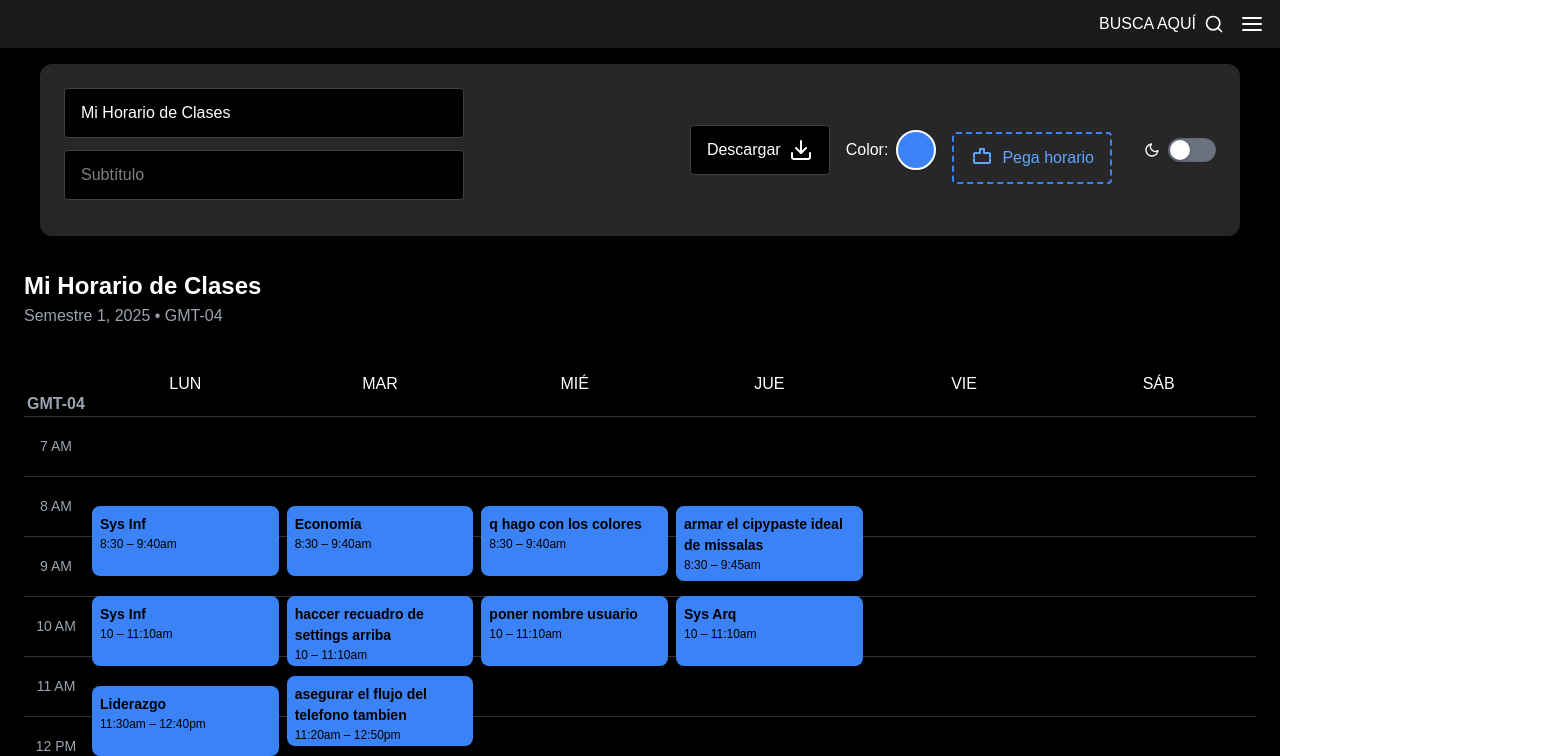
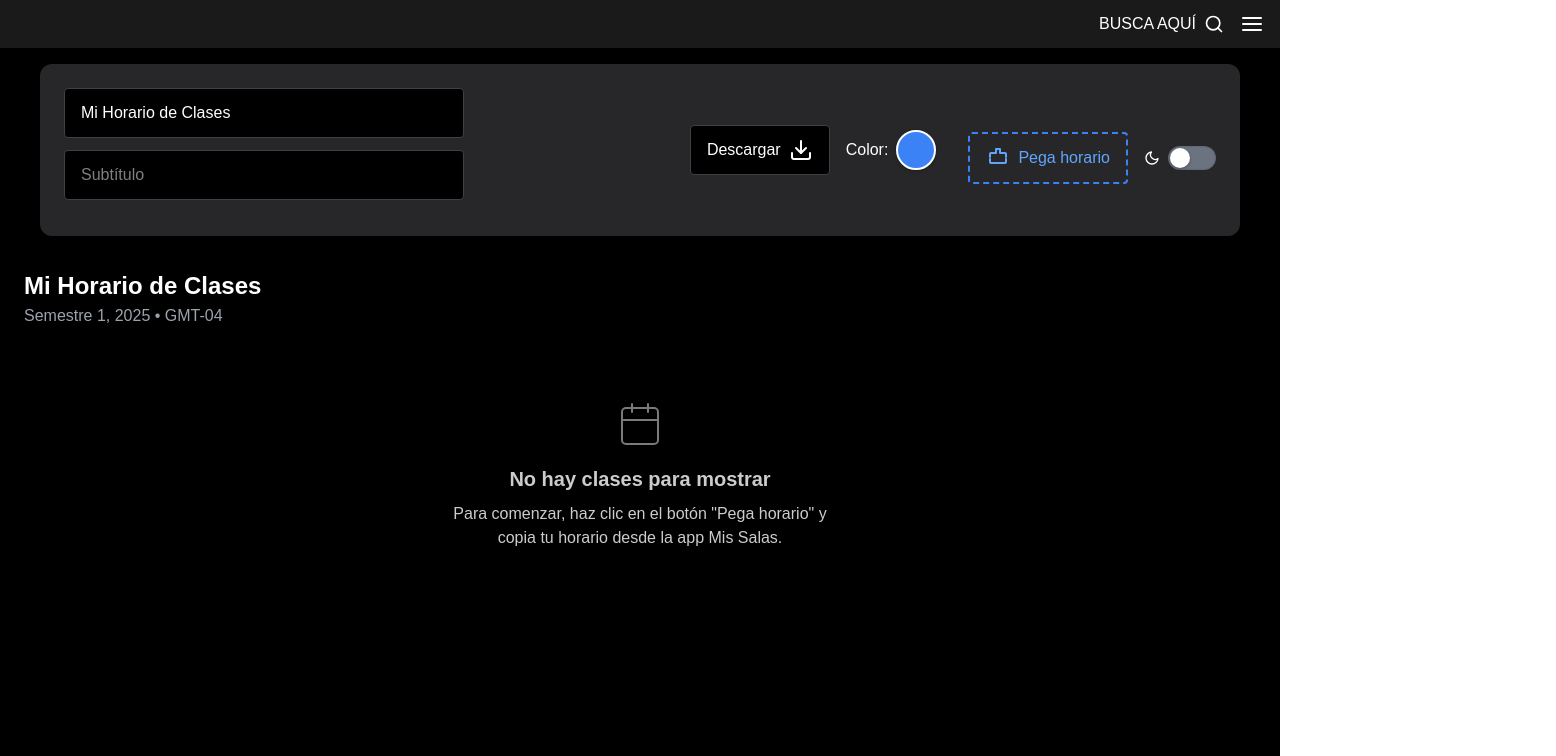
Before and after one commit to g-guevara/classkit, a Next.js app: page /nice-calendar in a window 1280 px wide. Shown: the top 756 px of the page, 1556 px wide, since content can reach past the window. Built offline with nearby package versions, Linux system fonts and the light colour scheme.

Commit message:
listo!!! nicecalendar

```diff
--- a/src/app/nice-calendar/NiceCalendar.tsx
+++ b/src/app/nice-calendar/NiceCalendar.tsx
@@ -109,13 +109,16 @@ export const NiceCalendar = ({
   const pasteScheduleButtonStyle = {
     display: "flex",
     alignItems: "center",
+    justifyContent: "center",
     border: "2px dashed #3B82F6",
     borderRadius: "0.25rem",
     padding: "0.75rem 1rem",
     color: "#60a5fa",
     cursor: "pointer",
-    marginTop: "1rem",
-    marginRight: "1rem"
+    backgroundColor: "transparent",
+    outline: "none",
+    position: "relative" as const,
+    zIndex: 2
   };
 
   const toggleSwitchStyle = {
@@ -192,6 +195,7 @@ export const NiceCalendar = ({
             <button
               onClick={handleDownload}
               style={buttonStyle}
+              type="button"
             >
               Descargar
               <svg xmlns="http://www.w3.org/2000/svg" width="24" height="24" viewBox="0 0 24 24" fill="none" stroke="currentColor" strokeWidth="2" strokeLinecap="round" strokeLinejoin="round" style={{ marginLeft: "0.5rem" }}>
@@ -209,7 +213,8 @@ export const NiceCalendar = ({
                   backgroundColor: selectedColor,
                   display: "flex",
                   justifyContent: "center",
-                  alignItems: "center"
+                  alignItems: "center",
+                  position: "relative"
                 }}
               >
                 <input
@@ -222,15 +227,20 @@ export const NiceCalendar = ({
                     width: "100%",
                     height: "100%",
                     cursor: "pointer",
+                    zIndex: 1
                   }}
+                  aria-label="Selector de color"
                 />
               </div>
             </div>
 
-            {/* Paste schedule button */}
+            <div style={{ marginLeft: "1rem", marginTop:"1rem" }}>
+              {/* Paste schedule button in its own container */}
               <button
                 onClick={handleOpenPasteModal}
                 style={pasteScheduleButtonStyle}
+                type="button"
+                aria-label="Pegar horario"
               >
                 <svg xmlns="http://www.w3.org/2000/svg" width="24" height="24" viewBox="0 0 24 24" fill="none" stroke="currentColor" strokeWidth="2" strokeLinecap="round" strokeLinejoin="round" style={{ marginRight: "0.5rem" }}>
                   <path d="M4 11V8a1 1 0 0 1 1-1h5V3h4v4h5a1 1 0 0 1 1 1v3" />
@@ -238,8 +248,9 @@ export const NiceCalendar = ({
                 </svg>
                 Pega horario
               </button>
+            </div>
 
-            <div style={{ display: "flex", alignItems: "center", marginLeft: "1rem" }}>
+            <div style={{ display: "flex", alignItems: "center", marginLeft: "1rem", marginTop:"1rem" }}>
               <div style={{ display: "flex", alignItems: "center" }}>
                 {darkMode ? (
                   <svg xmlns="http://www.w3.org/2000/svg" width="16" height="16" viewBox="0 0 24 24" fill="none" stroke="currentColor" strokeWidth="2" strokeLinecap="round" strokeLinejoin="round">
--- a/src/app/nice-calendar/NiceCalendarContainer.tsx
+++ b/src/app/nice-calendar/NiceCalendarContainer.tsx
@@ -36,15 +36,16 @@ export const NiceCalendarContainer = () => {
   const [hours] = useState<HourMark[]>(DEFAULT_HOURS);
   const [classes, setClasses] = useState<ClassItem[]>(DEFAULT_CLASSES);
 
-  // Handlers for the paste functionality
-  const handleOpenPasteModal = () => {
+  // Display a welcome message if no classes are present
+  const handleOpenPasteModal = useCallback(() => {
+    // Evitar que cualquier otro evento se propague
     setShowPasteModal(true);
-  };
+  }, []);
 
-  const handleClosePasteModal = () => {
+  const handleClosePasteModal = useCallback(() => {
     setShowPasteModal(false);
     setPasteValue("");
-  };
+  }, []);
 
   const handlePasteSchedule = useCallback(() => {
     if (!pasteValue.trim()) {
@@ -60,7 +61,6 @@ export const NiceCalendarContainer = () => {
 
       if (newClassItems.length > 0) {
         setClasses(newClassItems);
-        // Mantener el subtítulo como estaba antes
       } else {
         alert('No se pudieron encontrar eventos en el texto pegado. Asegúrate de pegar el formato correcto.');
       }
@@ -70,7 +70,7 @@ export const NiceCalendarContainer = () => {
     }
 
     handleClosePasteModal();
-  }, [pasteValue, subtitle]);
+  }, [pasteValue]);
 
   // Handle download using the canvas renderer
   const handleDownload = async () => {
@@ -148,7 +148,8 @@ export const NiceCalendarContainer = () => {
 
       {/* Modal para pegar horario */}
       {showPasteModal && (
-        <div style={{
+        <div
+          style={{
             position: 'fixed',
             top: 0,
             left: 0,
@@ -159,8 +160,16 @@ export const NiceCalendarContainer = () => {
             justifyContent: 'center',
             alignItems: 'center',
             zIndex: 1000
-        }}>
-          <div style={{
+          }}
+          onClick={(e) => {
+            // Cerrar el modal solo si se hace clic en el fondo oscuro
+            if (e.target === e.currentTarget) {
+              handleClosePasteModal();
+            }
+          }}
+        >
+          <div
+            style={{
               backgroundColor: currentTheme.background,
               borderRadius: '0.5rem',
               padding: '1.5rem',
@@ -168,7 +177,9 @@ export const NiceCalendarContainer = () => {
               maxWidth: '600px',
               boxShadow: '0 4px 6px rgba(0, 0, 0, 0.1)',
               color: currentTheme.text
-          }}>
+            }}
+            onClick={(e) => e.stopPropagation()} // Evitar que los clics dentro del modal se propaguen
+          >
             <h2 style={{ marginBottom: '1rem', fontSize: '1.25rem', fontWeight: 'bold' }}>Pegar Horario</h2>
             <p style={{ marginBottom: '1rem', fontSize: '0.875rem', color: darkMode ? '#9ca3af' : '#6b7280' }}>
               Pega el texto de tu horario exportado desde la app Mis Salas, en formato "MIS EVENTOS".
--- a/src/app/nice-calendar/NiceCalendarGrid.tsx
+++ b/src/app/nice-calendar/NiceCalendarGrid.tsx
@@ -88,6 +88,42 @@ const NiceCalendarGrid = ({
 
       {/* Calendar Grid */}
       <div style={{ position: "relative", overflowX: "auto" }} ref={calendarRef}>
+        {classes.length === 0 ? (
+          <div style={{
+            display: "flex",
+            flexDirection: "column",
+            alignItems: "center",
+            justifyContent: "center",
+            padding: "3rem",
+            textAlign: "center",
+            color: currentTheme.text,
+            opacity: 0.8
+          }}>
+            <svg
+              xmlns="http://www.w3.org/2000/svg"
+              width="48"
+              height="48"
+              viewBox="0 0 24 24"
+              fill="none"
+              stroke="currentColor"
+              strokeWidth="1"
+              strokeLinecap="round"
+              strokeLinejoin="round"
+              style={{ marginBottom: "1rem", opacity: 0.6 }}
+            >
+              <rect x="3" y="4" width="18" height="18" rx="2" ry="2"></rect>
+              <line x1="16" y1="2" x2="16" y2="6"></line>
+              <line x1="8" y1="2" x2="8" y2="6"></line>
+              <line x1="3" y1="10" x2="21" y2="10"></line>
+            </svg>
+            <h3 style={{ fontSize: "1.25rem", fontWeight: "bold", marginBottom: "0.5rem" }}>
+              No hay clases para mostrar
+            </h3>
+            <p style={{ maxWidth: "400px", lineHeight: "1.5" }}>
+              Para comenzar, haz clic en el botón "Pega horario" y copia tu horario desde la app Mis Salas.
+            </p>
+          </div>
+        ) : (
           <div style={{ display: "flex" }}>
             {/* Time column */}
             <div style={{ width: "4rem", flexShrink: 0 }}>
@@ -175,6 +211,7 @@ const NiceCalendarGrid = ({
               </div>
             ))}
           </div>
+        )}
       </div>
     </div>
   );
--- a/src/app/nice-calendar/types.ts
+++ b/src/app/nice-calendar/types.ts
@@ -99,102 +99,5 @@ export interface DayOfWeek {
   { hour: 20, display: '8 PM' }
 ];
 
-  // Default classes
-  export const DEFAULT_CLASSES: ClassItem[] = [
-    {
-      id: 1,
-      name: 'Sys Inf',
-      dayIndex: 0,
-      startHour: 8.5,
-      endHour: 9.67,
-      time: '8:30 – 9:40am'
-    },
-    {
-      id: 2,
-      name: 'Sys Inf',
-      dayIndex: 0,
-      startHour: 10,
-      endHour: 11.17,
-      time: '10 – 11:10am'
-    },
-    {
-      id: 3,
-      name: 'Liderazgo',
-      dayIndex: 0,
-      startHour: 11.5,
-      endHour: 12.67,
-      time: '11:30am – 12:40pm'
-    },
-    {
-      id: 4,
-      name: 'Liderazgo',
-      dayIndex: 0,
-      startHour: 13,
-      endHour: 14.17,
-      time: '1 – 2:10pm'
-    },
-    {
-      id: 5,
-      name: 'Economía',
-      dayIndex: 1,
-      startHour: 8.5,
-      endHour: 9.67,
-      time: '8:30 – 9:40am'
-    },
-    {
-      id: 6,
-      name: 'haccer recuadro de settings arriba',
-      dayIndex: 1,
-      startHour: 10,
-      endHour: 11.17,
-      time: '10 – 11:10am'
-    },
-    {
-      id: 7,
-      name: 'asegurar el flujo del telefono tambien',
-      dayIndex: 1,
-      startHour: 11.33,
-      endHour: 12.5,
-      time: '11:20am – 12:50pm'
-    },
-    {
-      id: 8,
-      name: 'falta esconder nombres',
-      dayIndex: 1,
-      startHour: 13,
-      endHour: 14.25,
-      time: '1 – 2:15pm'
-    },
-    {
-      id: 9,
-      name: 'q hago con los colores',
-      dayIndex: 2,
-      startHour: 8.5,
-      endHour: 9.67,
-      time: '8:30 – 9:40am'
-    },
-    {
-      id: 10,
-      name: 'poner nombre usuario',
-      dayIndex: 2,
-      startHour: 10,
-      endHour: 11.17,
-      time: '10 – 11:10am'
-    },
-    {
-      id: 11,
-      name: 'armar el cipypaste ideal de missalas',
-      dayIndex: 3,
-      startHour: 8.5,
-      endHour: 9.75,
-      time: '8:30 – 9:45am'
-    },
-    {
-      id: 12,
-      name: 'Sys Arq',
-      dayIndex: 3,
-      startHour: 10,
-      endHour: 11.17,
-      time: '10 – 11:10am'
-    }
-  ];
+// Default classes - now empty
+export const DEFAULT_CLASSES: ClassItem[] = [];
```
Lines whose indentation alone changed are shown as unchanged.
